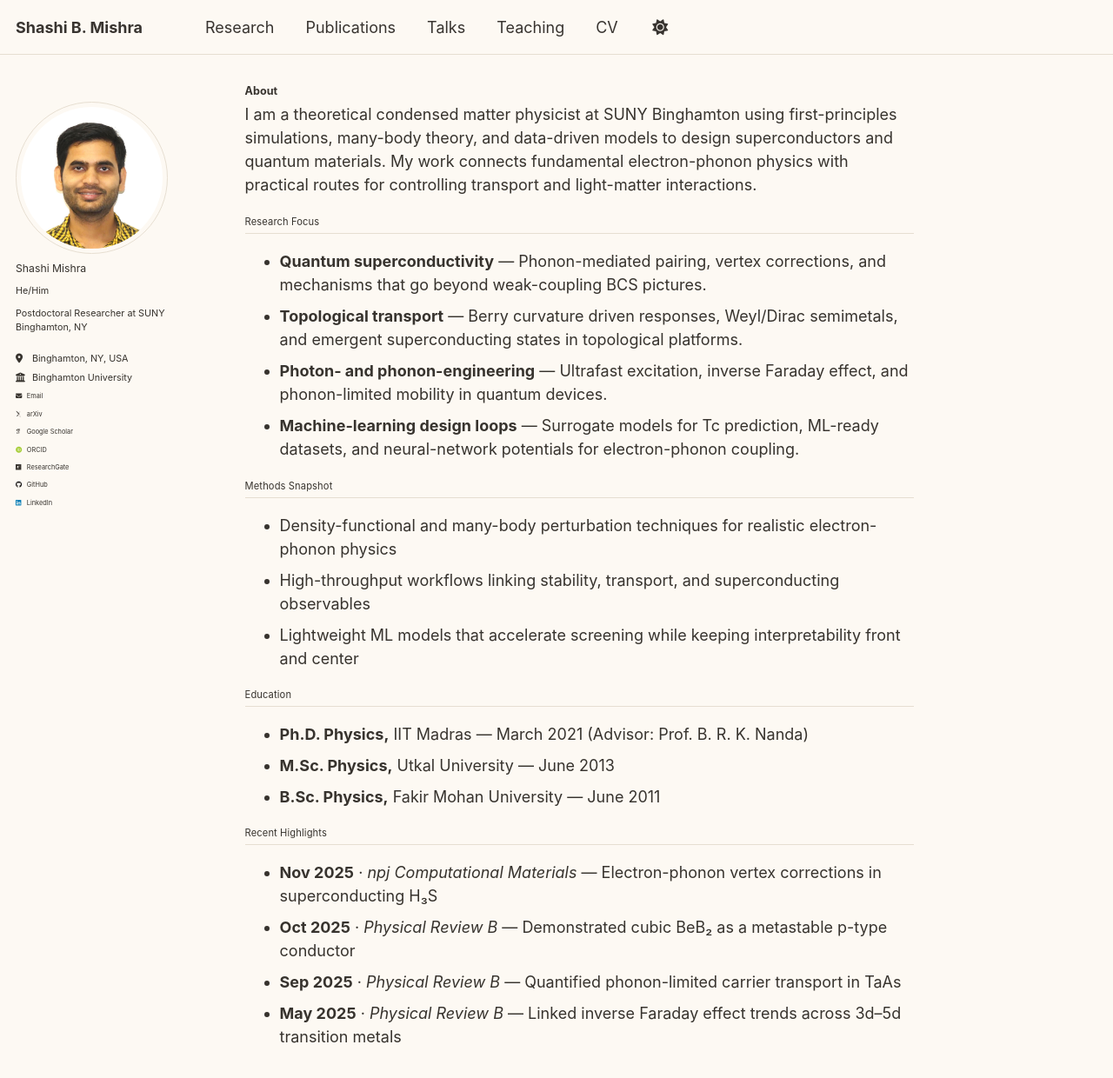
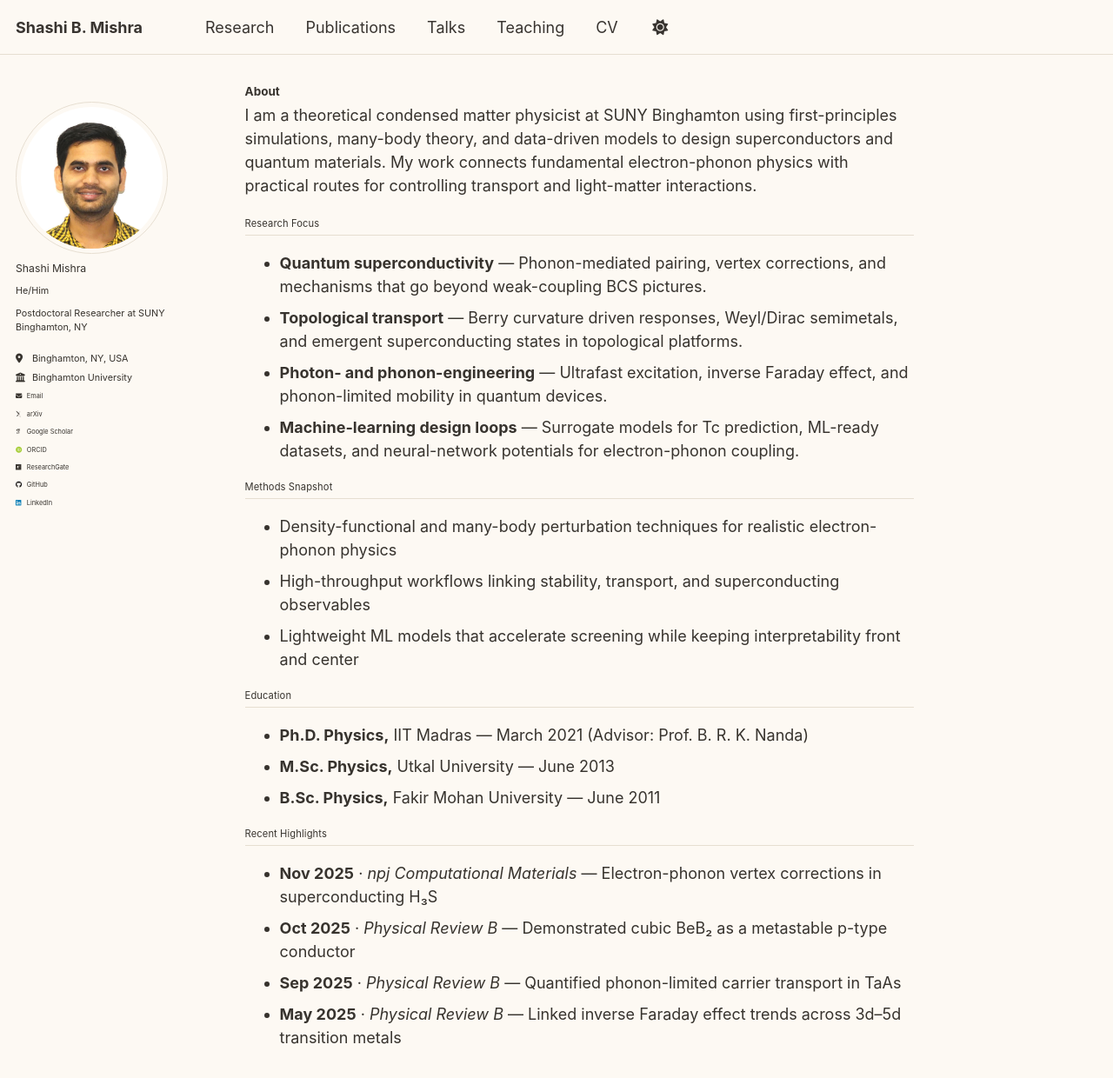
Before and after one commit to Shashi-phy/shashi-phy.github.io, a Jekyll site: the page built from _pages/about.md, in a window 1280 px wide and 1400 px high. Shown: the top 1240 px of the window at 87% size. Built offline with Jekyll 4.4.1, drawn with Linux system fonts in a browser that asks for light colours; some web fonts are replaced; a script that is not in the unit is left out.

Commit message:
increase font

```diff
--- a/_sass/_themes.scss
+++ b/_sass/_themes.scss
@@ -32,7 +32,7 @@ $garamond                   : Garamond, serif;
 /* Type scale */
 $type-size-1                : 1.05em;   // ~16.5px - page titles
 $type-size-2                : 0.85em;   // ~15px - section headings
-$type-size-3                : 0.7em;    // ~12.5px - subsection headings
+$type-size-3                : 0.75em;    // ~12.5px - subsection headings
 $type-size-4                : 0.62em;   // ~11.5px - body text
 $type-size-5                : 0.68em;   // ~11px - sidebar text
 $type-size-6                : 0.6em;    // ~10px - small text
```
